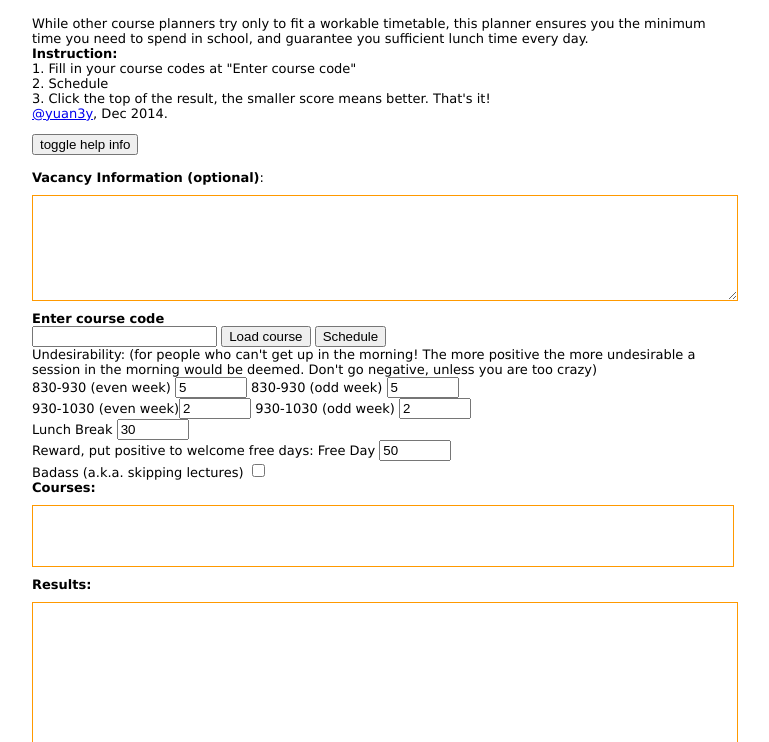
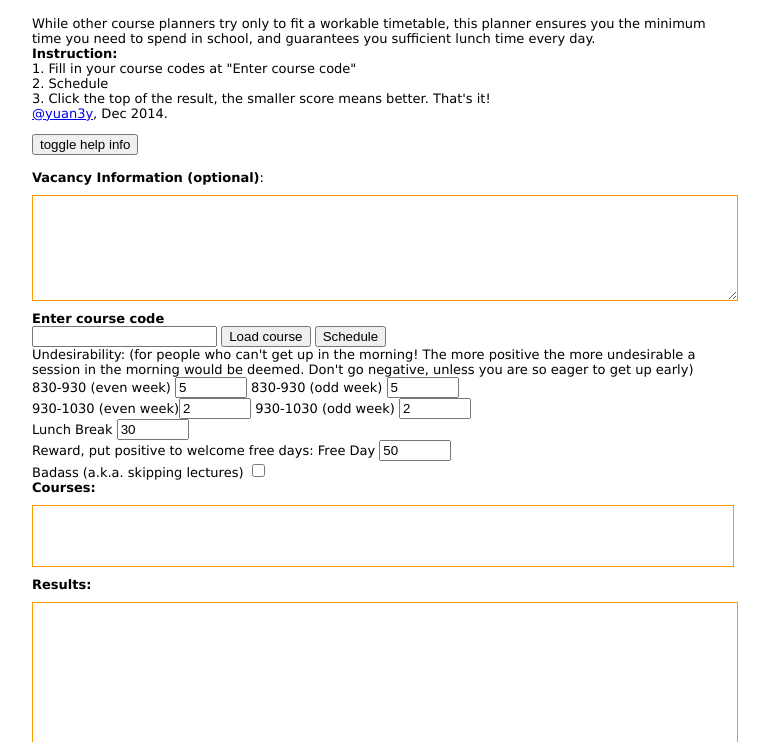
Before and after one commit to yuan3y/planner-smart, a plain HTML site: page index.html in a window 1280 px wide. Shown: the part 58-800 px from the top of the page, without its empty margins (258-1027 px from the left). Drawn offline with Linux system fonts and the light colour scheme.

Commit message:
fix typo

```diff
--- a/index.html
+++ b/index.html
@@ -69,7 +69,7 @@ span.help_show{display:inline;}
 <!--BODY=================================-->
 <body onload="Init()">
 	<h1>NTU Course Planner for the Smart</h1>
-	<p>While other course planners try only to fit a workable timetable, this planner ensures you the minimum time you need to spend in school, and guarantee you sufficient lunch time every day.<br/>
+	<p>While other course planners try only to fit a workable timetable, this planner ensures you the minimum time you need to spend in school, and guarantees you sufficient lunch time every day.<br/>
 	<em>Instruction:</em><br/>
 	1. Fill in your course codes at "Enter course code"<br/>
 	2. Schedule<br/>
@@ -96,7 +96,7 @@ span.help_show{display:inline;}
 		<input type="button" value="Schedule" onclick="Analyze()"/>
 	</div>
 	<div>
-		Undesirability: (for people who can't get up in the morning! The more positive the more undesirable a session in the morning would be deemed. Don't go negative, unless you are too crazy)<br/>
+		Undesirability: (for people who can't get up in the morning! The more positive the more undesirable a session in the morning would be deemed. Don't go negative, unless you are so eager to get up early)<br/>
 		830-930 (even week) <input type="number" value=5 min=-100 max=100 length=4 id="v0"/>
 		830-930 (odd week)  <input type="number" value=5 min=-100 max=100 length=4 id="v1"/>
 		<br />
```
